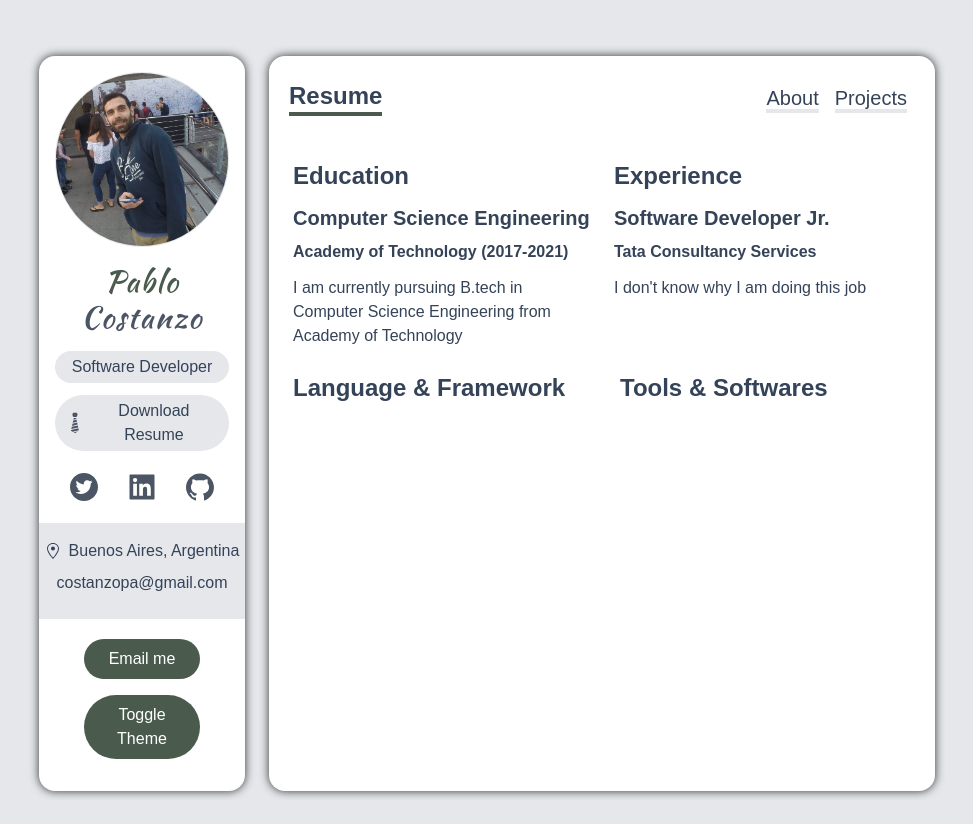
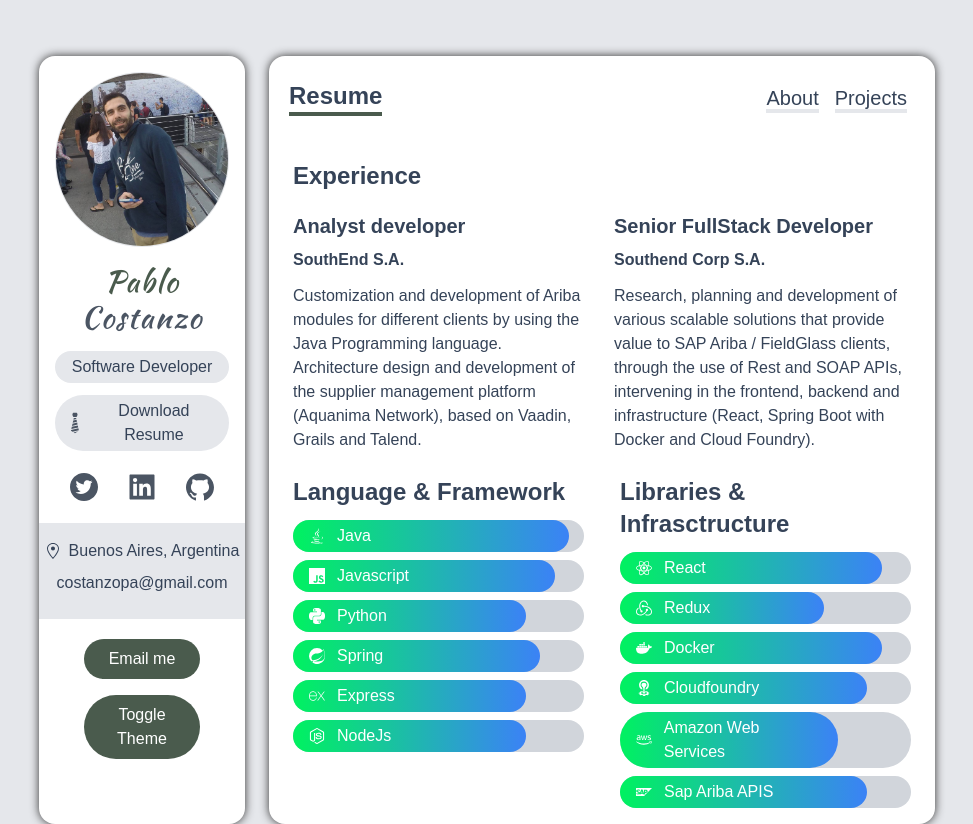
Before and after one commit to pacostanzo/portfolio, a Next.js app: page /resume in a window 1280 px wide. Shown: the whole page, without its empty margins (153-1126 px from the left). Before the commit the page ends 800 px from the top, so only its background shows below. Built offline with nearby package versions, Linux system fonts and the light colour scheme.

Commit message:
Adding Skills at resume

```diff
--- a/pages/resume.tsx
+++ b/pages/resume.tsx
@@ -1,30 +1,37 @@
 import { Bar } from '../components';
-import { languages, tools } from '../public/data/skill';
+import { languages, others } from '../public/data/skill';
 
 const Resume = () => {
   return (
     <div className="px-6 py-2">
+      <h5 className="my-3 text-2xl font-bold">Experience</h5>
       {/* //! Education & Experience */}
       <div className="grid gap-6 md:grid-cols-2">
         <div>
-          <h5 className="my-3 text-2xl font-bold">Education</h5>
           <div className="">
-            <h5 className="my-2 text-xl font-bold">
-              Computer Science Engineering
-            </h5>
-            <p className="font-semibold">Academy of Technology (2017-2021)</p>
+            <h5 className="my-2 text-xl font-bold">Analyst developer</h5>
+            <p className="font-semibold">SouthEnd S.A.</p>
             <p className="my-3">
-              I am currently pursuing B.tech in Computer Science Engineering
-              from Academy of Technology
+              Customization and development of Ariba modules for different
+              clients by using the Java Programming language. Architecture
+              design and development of the supplier management platform
+              (Aquanima Network), based on Vaadin, Grails and Talend.
             </p>
           </div>
         </div>
         <div>
-          <h5 className="my-3 text-2xl font-bold">Experience</h5>
           <div className="">
-            <h5 className="my-2 text-xl font-bold">Software Developer Jr.</h5>
-            <p className="font-semibold">Tata Consultancy Services</p>
-            <p className="my-3">I don't know why I am doing this job</p>
+            <h5 className="my-2 text-xl font-bold">
+              Senior FullStack Developer
+            </h5>
+            <p className="font-semibold">Southend Corp S.A.</p>
+            <p className="my-3">
+              Research, planning and development of various scalable solutions
+              that provide value to SAP Ariba / FieldGlass clients, through the
+              use of Rest and SOAP APIs, intervening in the frontend, backend
+              and infrastructure (React, Spring Boot with Docker and Cloud
+              Foundry).
+            </p>
           </div>
         </div>
       </div>
@@ -41,9 +48,11 @@
         </div>
 
         <div>
-          <h5 className="my-3 text-2xl font-bold">Tools & Softwares</h5>
+          <h5 className="my-3 text-2xl font-bold">
+            Libraries & Infrasctructure
+          </h5>
           <div className="my-2">
-            {tools.map((tool, i) => (
+            {others.map((tool, i) => (
               <Bar value={tool} key={i} />
             ))}
           </div>
--- a/public/data/skill.ts
+++ b/public/data/skill.ts
@@ -1,7 +1,68 @@
 import { Skill } from "../../types/Skill"
+import { SiJava, SiJavascript, SiPython, SiSpring, SiExpress, SiNodedotjs, SiReact, SiRedux, SiDocker, SiCloudfoundry, SiAmazonaws, SiSap } from "react-icons/si";
 
 export const languages: Skill[] = [
+    {
+        Icon: SiJava,
+        name: "Java",
+        level: "95",
+    },
+    {
+        Icon: SiJavascript,
+        name: "Javascript",
+        level: "90",
+    },
+    {
+        Icon: SiPython,
+        name: "Python",
+        level: "80",
+    },
+    {
+        Icon: SiSpring,
+        name: "Spring",
+        level: "85",
+    },
+    {
+        Icon: SiExpress,
+        name: "Express",
+        level: "80",
+    },
+    {
+        Icon: SiNodedotjs,
+        name: "NodeJs",
+        level: "80",
+    }
 ];
 
-export const tools: Skill[] = [
+export const others: Skill[] = [
+    {
+        Icon: SiReact,
+        name: "React",
+        level: "90",
+    },
+    {
+        Icon: SiRedux,
+        name: "Redux",
+        level: "70",
+    },
+    {
+        Icon: SiDocker,
+        name: "Docker",
+        level: "90",
+    },
+    {
+        Icon: SiCloudfoundry,
+        name: "Cloudfoundry",
+        level: "85",
+    },
+    {
+        Icon: SiAmazonaws,
+        name: "Amazon Web Services",
+        level: "75",
+    },
+    {
+        Icon: SiSap,
+        name: "Sap Ariba APIS",
+        level: "85",
+    }
 ];
```
